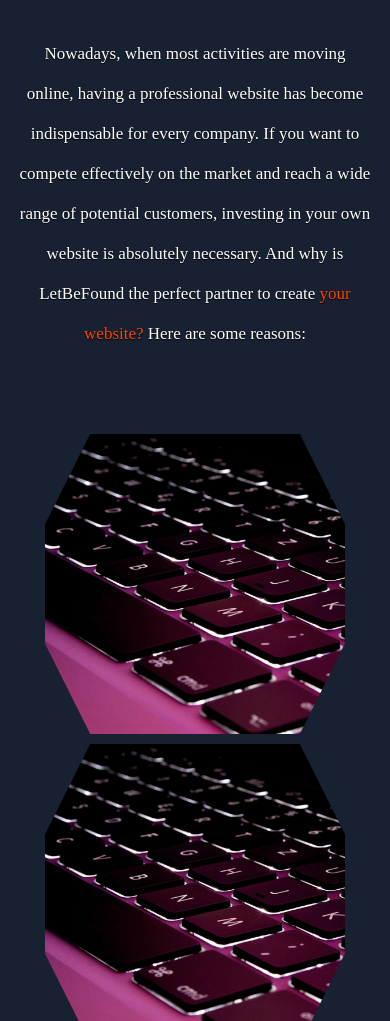
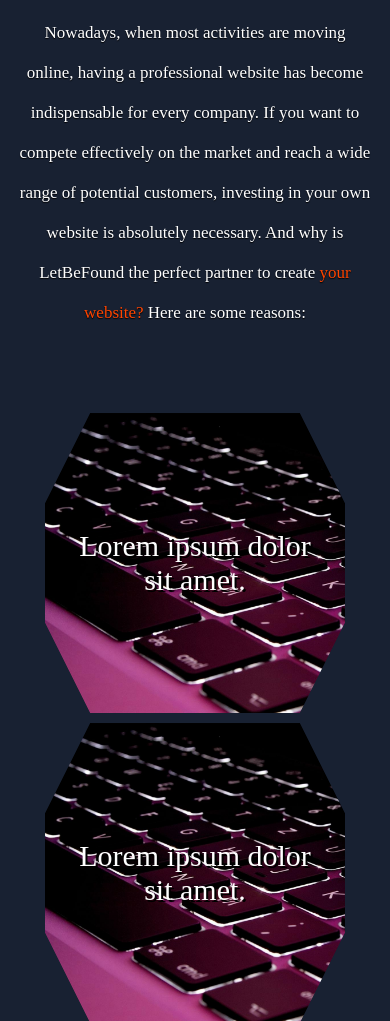
Before and after one commit to Korneliia08/LetBeFound, a plain HTML site: page index.html in a window 390 px wide. Shown: the part 979-2000 px from the top of the page. Drawn offline with Linux system fonts and the light colour scheme.

Commit message:
add change in responsive

```diff
--- a/index.html
+++ b/index.html
@@ -71,7 +71,7 @@
             <div class="tile"></div>
             <div class="tile noBackGround">
                <div class="tile2">
-                <div class="face front backgroundImage image1"></div>
+                <div class="face front backgroundImage image1">Lorem ipsum dolor sit amet. </div>
                 <div class="face back">
                     <p>A website is the showcase of your business in the online world. Thanks to its professional appearance, you will gain the trust of potential customers. At LetBeFound, we will make sure that your website attracts as many customers as possible.</p>
                 </div>
@@ -79,7 +79,7 @@
             </div>
             <div class="tile noBackGround">
                 <div class="tile2">
-                    <div class="face front backgroundImage image1"></div>
+                    <div class="face front backgroundImage image1">Lorem ipsum dolor sit amet. </div>
                     <div class="face back">
                         <p>Customers often use the Internet to learn more about companies. With your own website, you have control over the information you present about your business. This makes customers feel more confident when deciding to work with you.</p>
                     </div>
@@ -87,7 +87,7 @@
             </div>
             <div class="tile noBackGround">
             <div class="tile2">
-                <div class="face front backgroundImage image1"></div>
+                <div class="face front backgroundImage image1">Lorem ipsum dolor sit amet. </div>
                 <div class="face back">
                     <p>The Internet is a huge source of potential customers. By having a website, you open the door to the global market where your products or services can be available to everyone. Thanks to properly selected content, your website will be easy to find on the Internet.</p>
                 </div>
@@ -100,14 +100,14 @@
             <div class="tile"></div>
             <div class="tile noBackGround">
                 <div class="tile2">
-                    <div class="face front backgroundImage image1"></div>
+                    <div class="face front backgroundImage image1">Lorem ipsum dolor sit amet.      </div>
                     <div class="face back">
                         <p>A website is an excellent tool for conducting marketing activities. Thanks to the right tools, such as a blog or information sections, you can provide valuable content to your target group, attracting their attention and building long-term relationships.</p>
                     </div>
                 </div>
             </div>  <div class="tile noBackGround">
             <div class="tile2">
-                <div class="face front backgroundImage image1"></div>
+                <div class="face front backgroundImage image1">Lorem ipsum dolor sit amet. </div>
                 <div class="face back">
                     <p>Wiele firm posiada już swoje strony internetowe, a brak obecności online może Cię wykluczyć z rywalizacji. Posiadając nowoczesną i funkcjonalną stronę, możesz skutecznie konkurować z innymi graczami na rynku.</p>
                 </div>
--- a/styles/blockDescribe.css
+++ b/styles/blockDescribe.css
@@ -107,7 +107,15 @@ body .container .blockDescribe .blockForTiles.lastBlockForTiles {
 }
 
 .front {
-    /**background-color: #0379ff;*/
+    display: flex;
+    justify-content: center;
+    align-items: center;
+    color: white;
+    text-align: center;
+    font-size: 30px;
+    box-sizing: border-box;
+    text-shadow: 2px 2px 0px black;
+    padding: 30px;
 }
 
 .back {
--- a/styles/main.css
+++ b/styles/main.css
@@ -8,7 +8,7 @@ h6, h5, h4, h3, h2, h1, p {
 
 body .container {
     display: grid;
-    grid-template-columns: auto;
+    grid-template-columns: 100%;
     grid-template-rows: 100vh auto auto auto auto;
     grid-template-areas: "header"
                          "blockDescribe"
--- a/styles/responsive/blockDescribe.css
+++ b/styles/responsive/blockDescribe.css
@@ -101,6 +101,8 @@
 @media (max-width: 916px) {
     .title {
         margin: 0px 0 0px 0;
+        font-size: 23px;
+        width: 90%;
     }
 
     body .container .blockDescribe {
--- a/styles/responsive/blockLetBeFound.css
+++ b/styles/responsive/blockLetBeFound.css
@@ -1,7 +1,7 @@
 @media (max-width: 1050px) {
     body .container .blockLetBeFound {
         padding: 15px 35px;
-        width: 100vw;
+        width: 100%;
     }
 
     body .container .blockLetBeFound h2 {
--- a/styles/responsive/blockStagesOfCooperation.css
+++ b/styles/responsive/blockStagesOfCooperation.css
@@ -4,7 +4,7 @@
         padding: 20px 50px;
         row-gap: 20px;
         border-bottom: 5px solid #181818;
-        width: 100vw;
+        width: 100%;
     }
 
     body .container .blockStagesOfCooperation .title {
--- a/styles/responsive/footer.css
+++ b/styles/responsive/footer.css
@@ -3,7 +3,7 @@
     body .container footer {
         padding-top: 20px;
         row-gap: 15px;
-        width: 100vw;
+        width: 100%;
     }
 
     body .container footer .containerForForm {
--- a/styles/responsive/header.css
+++ b/styles/responsive/header.css
@@ -13,6 +13,12 @@
 
 @media (max-width: 850px) {
 
+    body .container header .title2Home {
+        width: 90%;
+        box-sizing: border-box;
+        font-size: 16px;
+
+    }
 
     body .container header .logoTitle {
         font-size: 15px;
```
